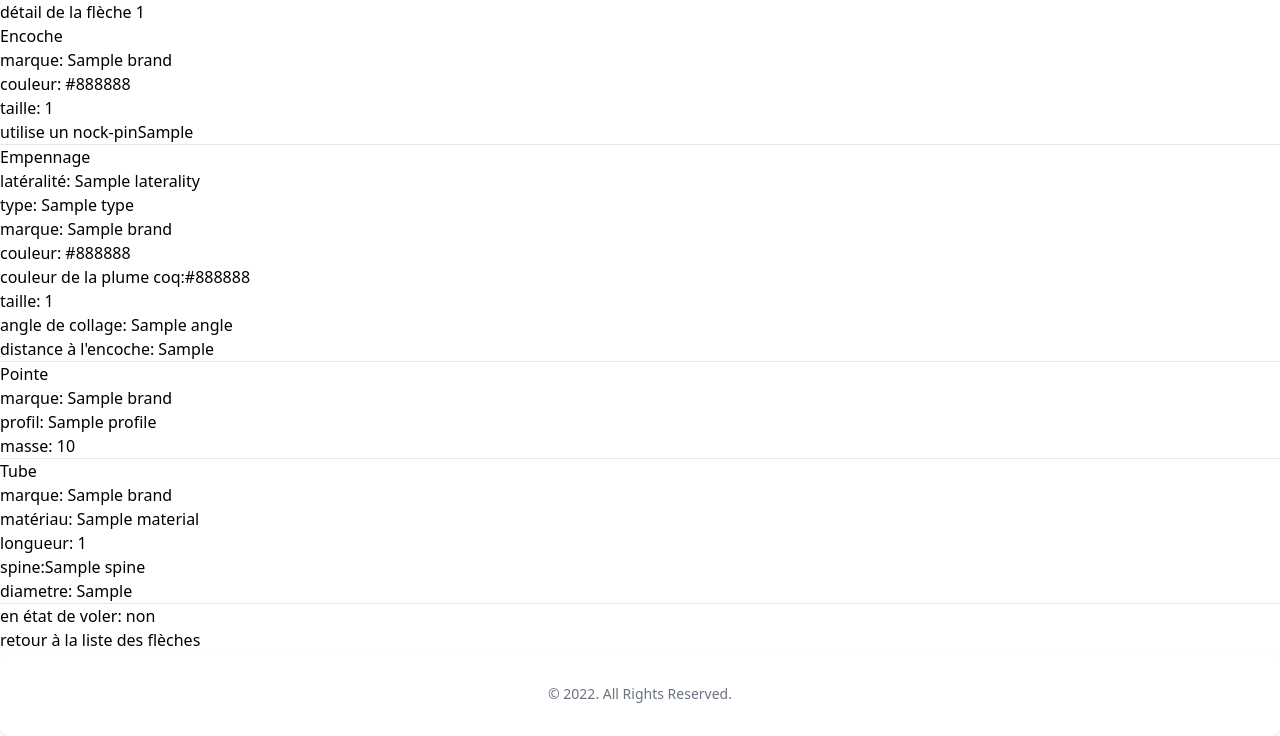
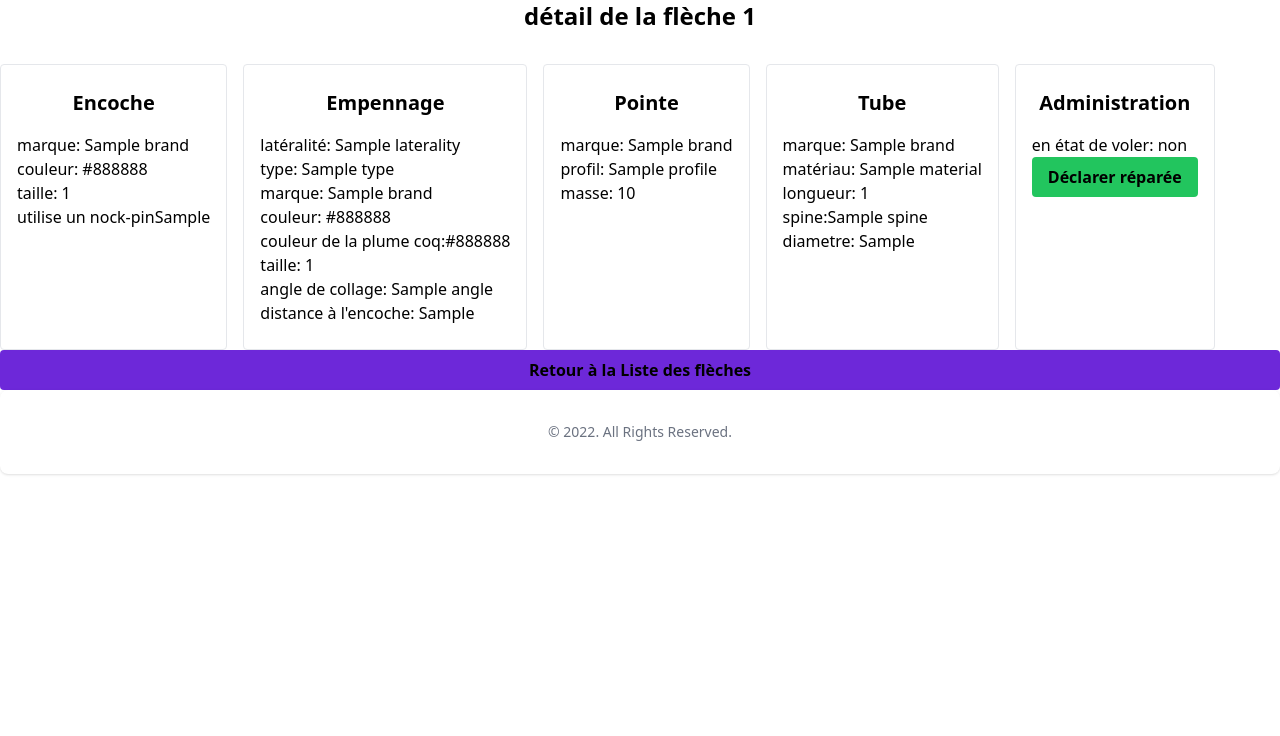
Before and after one commit to remace/OC-P13_Archery_Buddy, a Django app: template ArcheryBuddy/equipment/templates/equipment/detail_arrow.html in a window 1280 px wide. Shown: the part 72-808 px from the top of the page. After the commit the page ends 547 px from the top, so only its background shows below. Run offline with Django 4.2, Linux system fonts and the light colour scheme; the template is opened without the code that fills it: most values are stand-ins (such as "Sample title", 1, 10 or a date in 2020); some libraries are stand-ins or nearby versions.

Commit message:
💄 arrow detail
refers issur #32

```diff
--- a/ArcheryBuddy/equipment/templates/equipment/detail_arrow.html
+++ b/ArcheryBuddy/equipment/templates/equipment/detail_arrow.html
@@ -1,82 +1,53 @@
-{% extends 'core/base.html' %}
-
+{% extends "core/base.html" %}
 {% block content %}
-<h1>détail de la flèche {{arrow.id}}</h1>
-<div>
-    <h2>Encoche</h2>
-
-    <div class="fieldWrapper">
-        marque: {{ arrow.nock.brand }}
+    <h1 class="mb-8 text-2xl text-center font-bold">détail de la flèche {{ arrow.id }}</h1>
+    <div class="flex flex-wrap justify-stretch gap-4">
+        <div class="px-4 py-6 border border-1 border-grey-300 rounded">
+            <h2 class="mb-4 text-xl text-center font-bold">Encoche</h2>
+            <div class="fieldWrapper">marque: {{ arrow.nock.brand }}</div>
+            <div class="fieldWrapper">couleur: {{ arrow.nock.color }}</div>
+            <div class="fieldWrapper">taille: {{ arrow.nock.size }}</div>
+            <div class="fieldWrapper">utilise un nock-pin{{ arrow.uses_nock_pin }}</div>
+        </div>
+        <div class="px-4 py-6 border border-1 border-grey-300 rounded">
+            <h2 class="mb-4 text-xl text-center font-bold">Empennage</h2>
+            <div class="fieldWrapper">latéralité: {{ arrow.feathering.laterality }}</div>
+            <div class="fieldWrapper">type: {{ arrow.feathering.type }}</div>
+            <div class="fieldWrapper">marque: {{ arrow.feathering.brand }}</div>
+            <div class="fieldWrapper">couleur: {{ arrow.feathering.color }}</div>
+            <div class="fieldWrapper">couleur de la plume coq:{{ arrow.feathering.cock_color }}</div>
+            <div class="fieldWrapper">taille: {{ arrow.feathering.size }}</div>
+            <div class="fieldWrapper">angle de collage: {{ arrow.feathering.angle }}</div>
+            <div class="fieldWrapper">distance à l'encoche: {{ arrow.feathering.nock_distance }}</div>
+        </div>
+        <div class="px-4 py-6 border border-1 border-grey-300 rounded">
+            <h2 class="mb-4 text-xl text-center font-bold">Pointe</h2>
+            <div class="fieldWrapper">marque: {{ arrow.tip.brand }}</div>
+            <div class="fieldWrapper">profil: {{ arrow.tip.profile }}</div>
+            <div class="fieldWrapper">masse: {{ arrow.tip.weight }}</div>
+        </div>
+        <div class="px-4 py-6 border border-1 border-grey-300 rounded">
+            <h3 class="mb-4 text-xl text-center font-bold">Tube</h3>
+            <div class="fieldWrapper">marque: {{ arrow.tube.brand }}</div>
+            <div class="fieldWrapper">matériau: {{ arrow.tube.material }}</div>
+            <div class="fieldWrapper">longueur: {{ arrow.tube.tube_length }}</div>
+            <div class="fieldWrapper">spine:{{ arrow.tube.spine }}</div>
+            <div class="fieldWrapper">diametre: {{ arrow.tube.tube_diameter }}</div>
+        </div>
+        <div class="px-4 py-6 border border-1 border-grey-300 rounded">
+            <h3 class="mb-4 text-xl text-center font-bold">Administration</h3>
+            <div class="fieldWrapper">en état de voler: {{ arrow.not_broken|yesno:"oui, non" }}</div>
+            {% if arrow.not_broken %}
+                <a class="text-center block cursor-pointer bg-red-500 hover:bg-red-600 font-bold py-2 px-4 rounded w-full"
+                   href="#"
+                   disabled>Déclarer cassée</a>
+            {% else %}
+                <a class="text-center block cursor-pointer bg-green-500 hover:bg-green-900 font-bold py-2 px-4 rounded w-full"
+                   href="#"
+                   disabled>Déclarer réparée</a>
+            {% endif %}
+        </div>
     </div>
-
-    <div class="fieldWrapper">
-        couleur: {{ arrow.nock.color }}
-    </div>
-    <div class="fieldWrapper">
-        taille: {{ arrow.nock.size }}
-    </div>
-    <div class="fieldWrapper">
-        utilise un nock-pin{{ arrow.uses_nock_pin }}
-    </div>
-</div>
-<hr/>
-<h2>Empennage</h2>
-<div class="fieldWrapper">
-    latéralité: {{ arrow.feathering.laterality }}
-</div>
-<div class="fieldWrapper">
-    type: {{ arrow.feathering.type }}
-</div>
-<div class="fieldWrapper">
-    marque: {{ arrow.feathering.brand }}
-</div>
-<div class="fieldWrapper">
-    couleur: {{ arrow.feathering.color }}
-</div>
-<div class="fieldWrapper">
-    couleur de la plume coq:{{ arrow.feathering.cock_color }}
-</div>
-<div class="fieldWrapper">
-    taille: {{ arrow.feathering.size }}
-</div>
-<div class="fieldWrapper">
-    angle de collage: {{ arrow.feathering.angle }}
-</div>
-<div class="fieldWrapper">
-    distance à l'encoche: {{ arrow.feathering.nock_distance }}
-</div>
-<hr/>
-<h2>Pointe</h2>
-<div class="fieldWrapper">
-    marque: {{ arrow.tip.brand }}
-</div>
-<div class="fieldWrapper">
-    profil: {{ arrow.tip.profile }}
-</div>
-<div class="fieldWrapper">
-    masse: {{ arrow.tip.weight }}
-</div>
-<hr/>
-<h3>Tube</h3>
-<div class="fieldWrapper">
-    marque: {{ arrow.tube.brand }}
-</div>
-<div class="fieldWrapper">
-    matériau: {{ arrow.tube.material }}
-</div>
-<div class="fieldWrapper">
-    longueur: {{ arrow.tube.tube_length }}
-</div>
-<div class="fieldWrapper">
-    spine:{{ arrow.tube.spine }}
-</div>
-<div class="fieldWrapper">
-    diametre: {{ arrow.tube.tube_diameter }}
-</div>
-<hr/>
-<div class="fieldWrapper">
-    en état de voler: {{ arrow.not_broken|yesno:"oui, non" }}
-</div>
-
-<a href="http://127.0.0.1:8000/arrows/list">retour à la liste des flèches</a>
+    <a class="text-center block cursor-pointer bg-violet-700 hover:bg-violet-900 font-bold py-2 px-4 rounded w-full"
+       href="{% url 'arrows_list' %}">Retour à la Liste des flèches</a>
 {% endblock content %}
```
